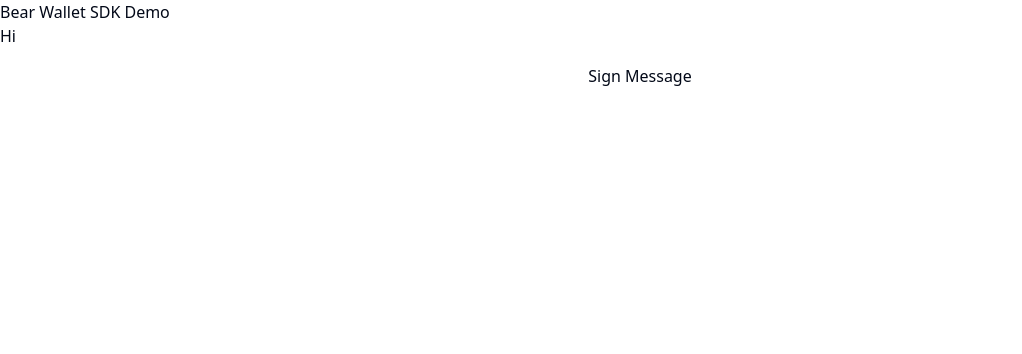
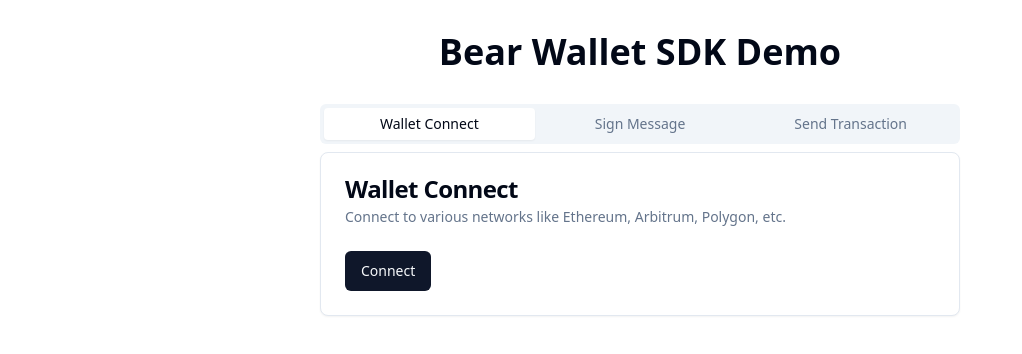
Before and after one commit to Bear-Wallet/bear-wallet-demo, a React (Vite) app: page / in a window 1280 px wide. Shown: the top 354 px of the page, without its empty margins (0-1022 px from the left). Built offline with nearby package versions, Linux system fonts and the light colour scheme.

Commit message:
Added All Demos

```diff
--- a/src/App.tsx
+++ b/src/App.tsx
@@ -1,61 +1,158 @@
 import { useState } from "react";
 import { WalletSDK } from "./sdk";
+import { Tabs, TabsContent, TabsList, TabsTrigger } from "@/components/ui/tabs";
+import {
+  Card,
+  CardContent,
+  CardDescription,
+  CardFooter,
+  CardHeader,
+  CardTitle,
+} from "@/components/ui/card";
+import { Input } from "@/components/ui/input";
+import { Label } from "@/components/ui/label";
+import { Button } from "@/components/ui/button";
 
 function App() {
   const wallet = new WalletSDK();
 
-  const [message, setMessage] = useState("Hi");
-  const [signedMsg, setSignedMsg] = useState("");
+  const [result, setResult] = useState("");
 
-  async function onClick() {
+  const [message, setMessage] = useState("Hello Bear Wallet");
+  const [amount, setAmount] = useState(10);
+  const [toAddress, setToAddress] = useState(
+    "0x17BE8cd0301597c1c701327aeF29917ea744Df4b"
+  );
+
+  async function handleClick(type: "connect" | "signMsg" | "sendTxn") {
     if (!message) {
       alert("Please enter a message to sign");
       return;
     }
 
     try {
-      // const result = await wallet.signMessage(message);
-      const result = await wallet.sendTransaction({
-        amount: 10,
-        chainId: 421614,
-        toAddress: "0x17BE8cd0301597c1c701327aeF29917ea744Df4b",
-      });
-      setSignedMsg(result);
-    } catch (error) {
-      setSignedMsg("Error signing message");
+      if (type === "connect") {
+        const result = await wallet.connect("TESTNET");
+        setResult(`Wallet Address - ${result}`);
+      } else if (type === "signMsg") {
+        if (!message) {
+          throw new Error("Please enter a message to sign");
+        }
+
+        const result = await wallet.signMessage(message);
+        setResult(`Signed Message - ${result}`);
+      } else if (type === "sendTxn") {
+        if (!amount || !toAddress) {
+          throw new Error("Please enter a message to sign");
+        }
+
+        const result = await wallet.sendTransaction({
+          amount: amount,
+          chainId: 421614,
+          toAddress: toAddress,
+        });
+
+        setResult(`Transaction Hash - ${result}`);
+      }
+    } catch (error: any) {
+      setResult(error?.message ?? "Error performing operation");
       console.error(error);
     }
   }
 
   return (
-    <div className="max-w-screen">
-      <h1>Bear Wallet SDK Demo</h1>
-      <div
-        style={{
-          display: "flex",
-          flexDirection: "column",
-          gap: "1rem",
+    <div className="flex flex-col items-center">
+      <h1 className="text-4xl font-bold my-8">Bear Wallet SDK Demo</h1>
+
+      <Tabs
+        defaultValue="connect"
+        className="w-full max-w-screen-sm"
+        onValueChange={() => {
+          setResult("");
         }}
       >
-        <input
-          type="text"
-          name="message"
-          id="message"
-          onChange={(e) => setMessage(e.target.value)}
-          value={message}
-        />
+        <TabsList className="w-full">
+          <TabsTrigger value="connect">Wallet Connect</TabsTrigger>
+          <TabsTrigger value="signMsg">Sign Message</TabsTrigger>
+          <TabsTrigger value="sendTxn">Send Transaction</TabsTrigger>
+        </TabsList>
 
-        <button onClick={onClick}>Sign Message</button>
+        <TabsContent value="connect">
+          <Card>
+            <CardHeader>
+              <CardTitle>Wallet Connect</CardTitle>
+              <CardDescription>
+                Connect to various networks like Ethereum, Arbitrum, Polygon,
+                etc.
+              </CardDescription>
+            </CardHeader>
+            <CardContent className="space-y-2">
+              <Button onClick={() => handleClick("connect")}>Connect</Button>
+            </CardContent>
+          </Card>
+        </TabsContent>
 
-        <div></div>
+        <TabsContent value="signMsg">
+          <Card>
+            <CardHeader>
+              <CardTitle>Sign Message</CardTitle>
+              <CardDescription>
+                Sign a message with private key.
+              </CardDescription>
+            </CardHeader>
+            <CardContent className="space-y-2">
+              <div className="space-y-1">
+                <Label htmlFor="message">Message</Label>
+                <Input
+                  id="message"
+                  value={message}
+                  onChange={(e) => setMessage(e.target.value)}
+                />
+              </div>
+            </CardContent>
+            <CardFooter>
+              <Button onClick={() => handleClick("signMsg")}>Sign</Button>
+            </CardFooter>
+          </Card>
+        </TabsContent>
 
-        {signedMsg && (
-          <div className="max-w-full">
-            <h2>Signed Message:</h2>
-            <p>{signedMsg}</p>
-          </div>
+        <TabsContent value="sendTxn">
+          <Card>
+            <CardHeader>
+              <CardTitle>Send Transaction</CardTitle>
+              <CardDescription>Send Transaction to an address.</CardDescription>
+            </CardHeader>
+            <CardContent className="space-y-2">
+              <div className="space-y-1">
+                <Label htmlFor="amount">Amount in wei</Label>
+                <Input
+                  id="amount"
+                  value={amount}
+                  onChange={(e) => setAmount(parseInt(e.target.value))}
+                  type="number"
+                />
+              </div>
+              <div className="space-y-1">
+                <Label htmlFor="to">To</Label>
+                <Input
+                  id="to"
+                  value={toAddress}
+                  onChange={(e) => setToAddress(e.target.value)}
+                />
+              </div>
+            </CardContent>
+            <CardFooter>
+              <Button onClick={() => handleClick("sendTxn")}>Send</Button>
+            </CardFooter>
+          </Card>
+        </TabsContent>
+
+        {result && (
+          <Card>
+            <CardContent className="space-y-2 py-4">{result}</CardContent>
+          </Card>
         )}
-      </div>
+      </Tabs>
     </div>
   );
 }
--- a/src/components/ui/tabs.tsx
+++ b/src/components/ui/tabs.tsx
@@ -1,9 +1,9 @@
-import * as React from "react"
-import * as TabsPrimitive from "@radix-ui/react-tabs"
+import * as React from "react";
+import * as TabsPrimitive from "@radix-ui/react-tabs";
 
-import { cn } from "@/lib/utils"
+import { cn } from "@/lib/utils";
 
-const Tabs = TabsPrimitive.Root
+const Tabs = TabsPrimitive.Root;
 
 const TabsList = React.forwardRef<
   React.ElementRef<typeof TabsPrimitive.List>,
@@ -17,8 +17,8 @@
     )}
     {...props}
   />
-))
-TabsList.displayName = TabsPrimitive.List.displayName
+));
+TabsList.displayName = TabsPrimitive.List.displayName;
 
 const TabsTrigger = React.forwardRef<
   React.ElementRef<typeof TabsPrimitive.Trigger>,
@@ -27,13 +27,13 @@
   <TabsPrimitive.Trigger
     ref={ref}
     className={cn(
-      "inline-flex items-center justify-center whitespace-nowrap rounded-sm px-3 py-1.5 text-sm font-medium ring-offset-background transition-all focus-visible:outline-none focus-visible:ring-2 focus-visible:ring-ring focus-visible:ring-offset-2 disabled:pointer-events-none disabled:opacity-50 data-[state=active]:bg-background data-[state=active]:text-foreground data-[state=active]:shadow-sm",
+      "inline-flex flex-1 items-center justify-center whitespace-nowrap rounded-sm px-3 py-1.5 text-sm font-medium ring-offset-background transition-all focus-visible:outline-none focus-visible:ring-2 focus-visible:ring-ring focus-visible:ring-offset-2 disabled:pointer-events-none disabled:opacity-50 data-[state=active]:bg-background data-[state=active]:text-foreground data-[state=active]:shadow-sm",
       className
     )}
     {...props}
   />
-))
-TabsTrigger.displayName = TabsPrimitive.Trigger.displayName
+));
+TabsTrigger.displayName = TabsPrimitive.Trigger.displayName;
 
 const TabsContent = React.forwardRef<
   React.ElementRef<typeof TabsPrimitive.Content>,
@@ -47,7 +47,7 @@
     )}
     {...props}
   />
-))
-TabsContent.displayName = TabsPrimitive.Content.displayName
+));
+TabsContent.displayName = TabsPrimitive.Content.displayName;
 
-export { Tabs, TabsList, TabsTrigger, TabsContent }
+export { Tabs, TabsList, TabsTrigger, TabsContent };
```
